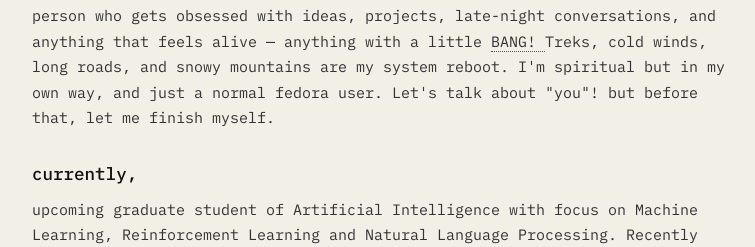
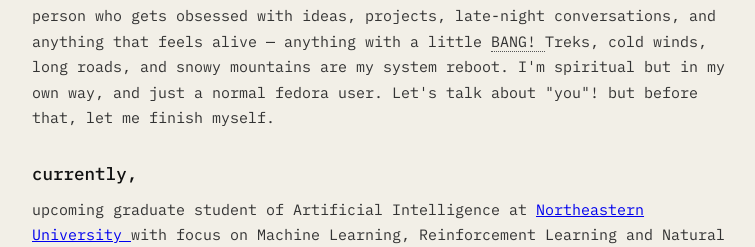
Before and after one commit to mrunalnshah/mrunalnshah.github.io, a plain HTML site: page index.html in a window 1280 px wide. Shown: the part 553-800 px from the top of the page, without its empty margins (258-1013 px from the left). Drawn offline with Linux system fonts and the light colour scheme.

Commit message:
Update index.html

```diff
--- a/index.html
+++ b/index.html
@@ -196,7 +196,7 @@
     <h3>currently,</h3>
 
     <p>
-      upcoming graduate student of Artificial Intelligence with focus on Machine Learning, Reinforcement Learning and Natural Language Processing. Recently completed my internship
+      upcoming graduate student of Artificial Intelligence at <a href="https://www.northeastern.edu/"> Northeastern University </a> with focus on Machine Learning, Reinforcement Learning and Natural Language Processing. Recently completed my internship
       as AI/ML Engineer Intern at Silver Touch Technologies working on user-compliance and violation detection AI models.
     </p>
 
```
